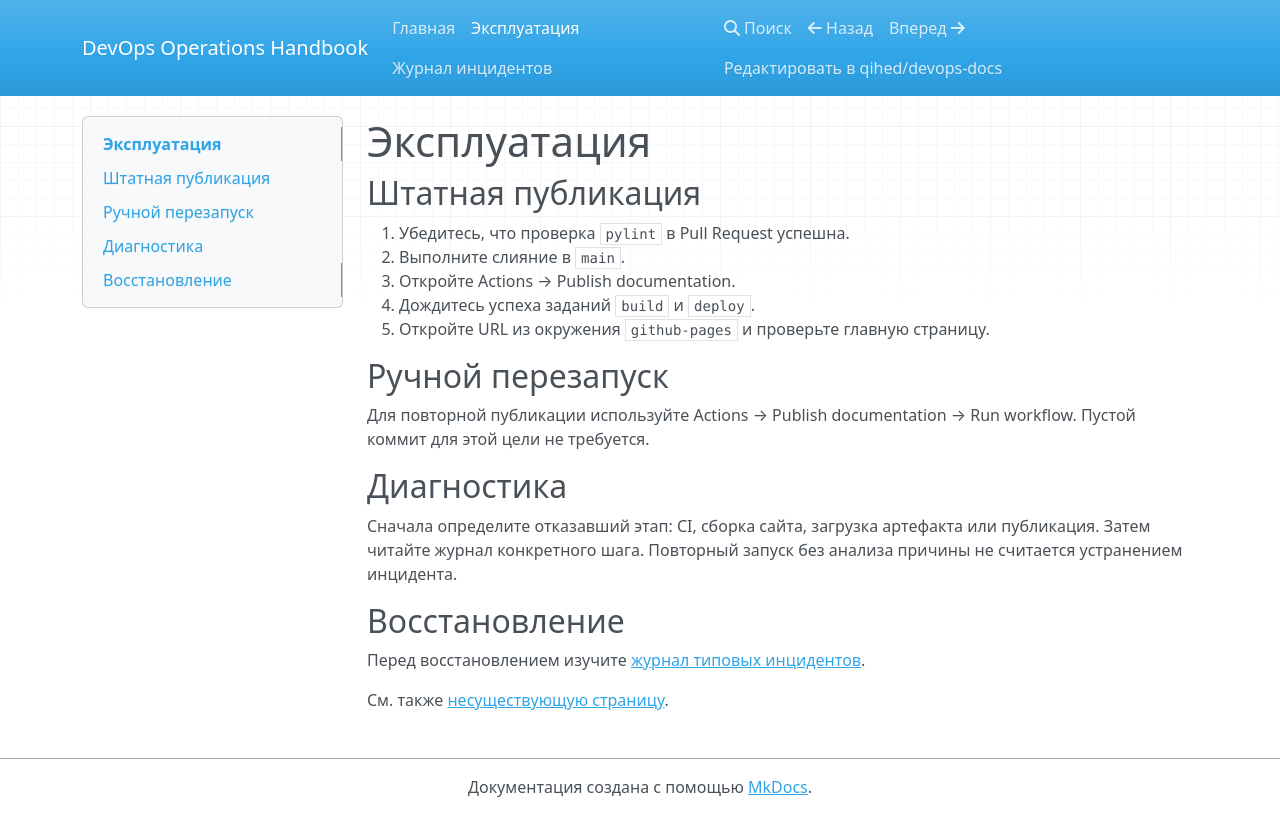
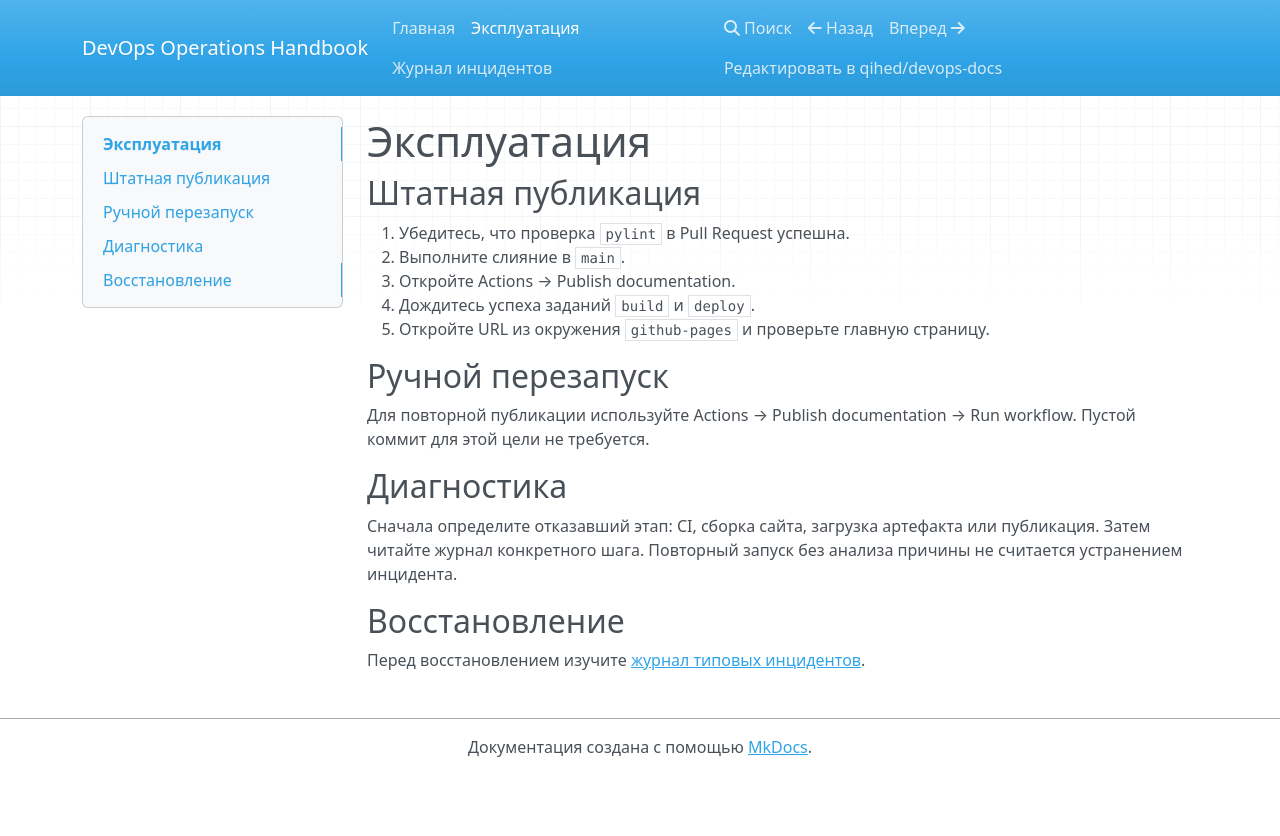
Before and after one commit to qihed/devops-docs, an MkDocs documentation site: the page built from docs/runbook.md, in a window 1280 px wide. Shown: the top 836 px of the page. Built offline with MkDocs 1.6.1, drawn with Linux system fonts in a browser that asks for light colours; nearby versions of some CDN libraries.

Commit message:
docs: remove broken test link

```diff
--- a/docs/runbook.md
+++ b/docs/runbook.md
@@ -21,5 +21,3 @@
 ## Восстановление
 
 Перед восстановлением изучите [журнал типовых инцидентов](incidents.md).
-
-См. также [несуществующую страницу](missing-page.md).
```
